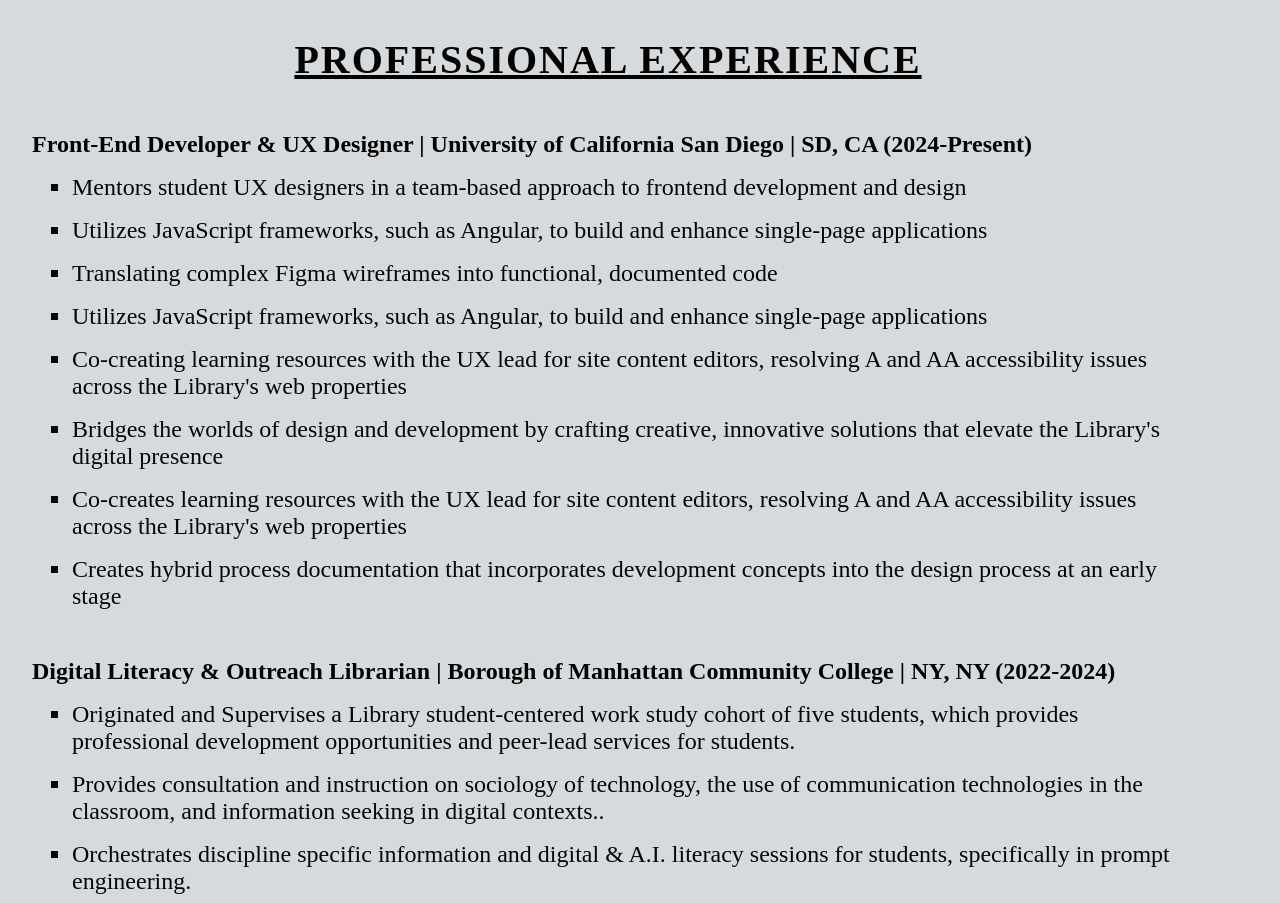
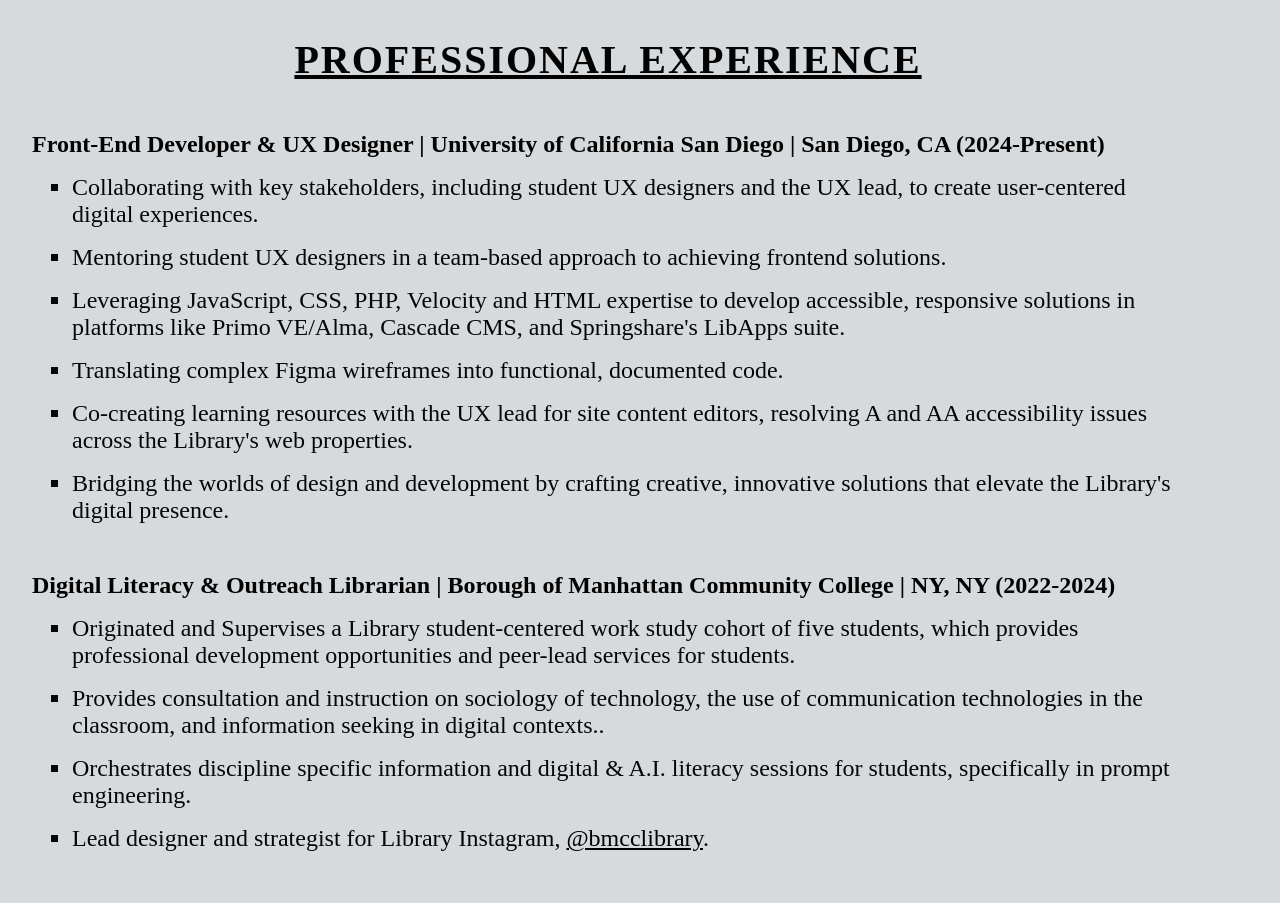
Before and after one commit to Lopez-CL/my-portfolios, a React (Create React App) app: page /my-portfolios/resume in a window 1280 px wide. Shown: the part 1080-1983 px from the top of the page. Built offline with nearby package versions, Linux system fonts and the light colour scheme; the HTML template or start-up script is replaced by a standard one; a web font is replaced by a local one.

Commit message:
updating resume

```diff
--- a/src/App.css
+++ b/src/App.css
@@ -64,7 +64,7 @@
   color: #000000;
 }
 div#about a:hover{
-  color: #0b0b0b;
+  color: #191919;
   text-decoration: none;
 }
 
@@ -72,7 +72,7 @@
   opacity: .8;
   cursor: pointer;
 }
-a:active, div#about a:active{
+a:active{
   color: hsl(271, 79%, 48%);
 }
 
--- a/src/components/Carousel.jsx
+++ b/src/components/Carousel.jsx
@@ -25,14 +25,13 @@
         heading = null
     }
     const shiftCarouselRight = e => {
-        console.log(idx)
         if(idx < 2){
             setIdx(idx + 1)
             setAnimate(true);
             const timer = setTimeout(() =>{
             setAnimate(false);
+            clearTimeout(timer)
             }, 3000);
-        return () => clearTimeout(timer)
         }
     }
     const shiftCarouselLeft = e => {
@@ -42,8 +41,8 @@
             setAnimate(true);
             const timer = setTimeout(() =>{
             setAnimate(false);
+            clearTimeout(timer)
             }, 3000);
-            return () => clearTimeout(timer)
         }
     }
     return (
--- a/src/components/Resume.jsx
+++ b/src/components/Resume.jsx
@@ -5,16 +5,16 @@
         <div id="resume-container">
             <h3 tabIndex='0' className="resume-heading" >PROFESSIONAL EXPERIENCE</h3>
             <div>
-                <h4 className="position">Front-End Developer & UX Designer | University of California San Diego | SD, CA (2024-Present)</h4>
+                <h4 className="position">Front-End Developer & UX Designer | University of California San Diego | San Diego, CA (2024-Present)</h4>
                 <ul className="responsibilities" >
-                    <li>Mentors student UX designers in a team-based approach to frontend development and design</li>
-                    <li>Utilizes JavaScript frameworks, such as Angular, to build and enhance single-page applications</li>
-                    <li>Translating complex Figma wireframes into functional, documented code</li>
-                    <li>Utilizes JavaScript frameworks, such as Angular, to build and enhance single-page applications</li>
-                    <li>Co-creating learning resources with the UX lead for site content editors, resolving A and AA accessibility issues across the Library's web properties</li>
-                    <li>Bridges the worlds of design and development by crafting creative, innovative solutions that elevate the Library's digital presence</li>
-                    <li>Co-creates learning resources with the UX lead for site content editors, resolving A and AA accessibility issues across the Library's web properties</li>
-                    <li>Creates hybrid process documentation that incorporates development concepts into the design process at an early stage</li>
+                    <li>Collaborating with key stakeholders, including student UX designers and the UX lead, to create user-centered digital experiences.</li>
+                    <li>Mentoring student UX designers in a team-based approach to achieving frontend solutions.</li>
+                    <li>Leveraging JavaScript, CSS, PHP, Velocity and HTML expertise to develop accessible, responsive solutions in platforms like Primo VE/Alma, Cascade CMS, and Springshare's LibApps suite.
+                    </li>
+                    <li>Translating complex Figma wireframes into functional, documented code.
+                    </li>
+                    <li>Co-creating learning resources with the UX lead for site content editors, resolving A and AA accessibility issues across the Library's web properties.</li>
+                    <li>Bridging the worlds of design and development by crafting creative, innovative solutions that elevate the Library's digital presence.</li>
                 </ul>
             </div>
             <div>
@@ -23,7 +23,7 @@
                     <li>Originated and Supervises a Library student-centered work study cohort of five students, which provides professional development opportunities and peer-lead services for students.</li>
                     <li>Provides consultation and instruction on sociology of technology, the use of communication technologies in the classroom, and information seeking in digital contexts..</li>
                     <li>Orchestrates discipline specific information and digital & A.I. literacy sessions for students, specifically in prompt engineering.</li>
-                    <li>Lead designer and strategist for Library Instagram, <a id="IG-Link" href="https://www.instagram.com/bmcclibrary/" target="_blank">@bmcclibrary</a>.</li>
+                    <li>Lead designer and strategist for Library Instagram, <a id="IG-Link" href="https://www.instagram.com/bmcclibrary/" rel="noreferrer" target="_blank">@bmcclibrary</a>.</li>
                 </ul>
             </div>
             <div>
--- a/src/components/data.js
+++ b/src/components/data.js
@@ -29,7 +29,6 @@
 import dataliteracy from "../assets/images/proj-icons/dataliteracy.png"
 import aiGuide from '../assets/images/proj-icons/AI_literacy.png'
 import myPort from '../assets/images/proj-icons/myPortfolios.png'
-import sobreMesa from '../assets/images/proj-icons/sobreMesa.png'
 import chatBot from '../assets/images/proj-icons/chatbot_playground.png'
 import aiBrainstorm from '../assets/images/proj-icons/brainstrom.png'
 import promptEngineer from '../assets/images/proj-icons/promptEngineer.png'
@@ -71,13 +70,6 @@
         url: "https://github.com/Lopez-CL/my-portfolios",
         techSpec: "React, HTML, CSS",
         description: "My portfolio site detailing work in coding and instructional design. Obviously, I have deployed this application. I used GitHub pages and the gh-pages package to host a live version of the site."
-    },
-    {
-        projIcon: sobreMesa,
-        title: "Sobre Mesa",
-        url: "https://github.com/Lopez-CL/sobreMesa",
-        techSpec: "HTML, CSS, JavaScript, React, Material UI, Nodejs, MongoDB, Mongoose",
-        description: "IN PROGRESS: MERN application. Idea for the web application arose from my interest in collecting the delicious meals prepared and shared across my Puerto Rican family. Utilizes the Material UI framework to enhance UI among other features."
     },
     {
         projIcon: chatBot,
```
Also changed, not shown: src/assets/images/proj-icons/sobreMesa.png (deleted).
